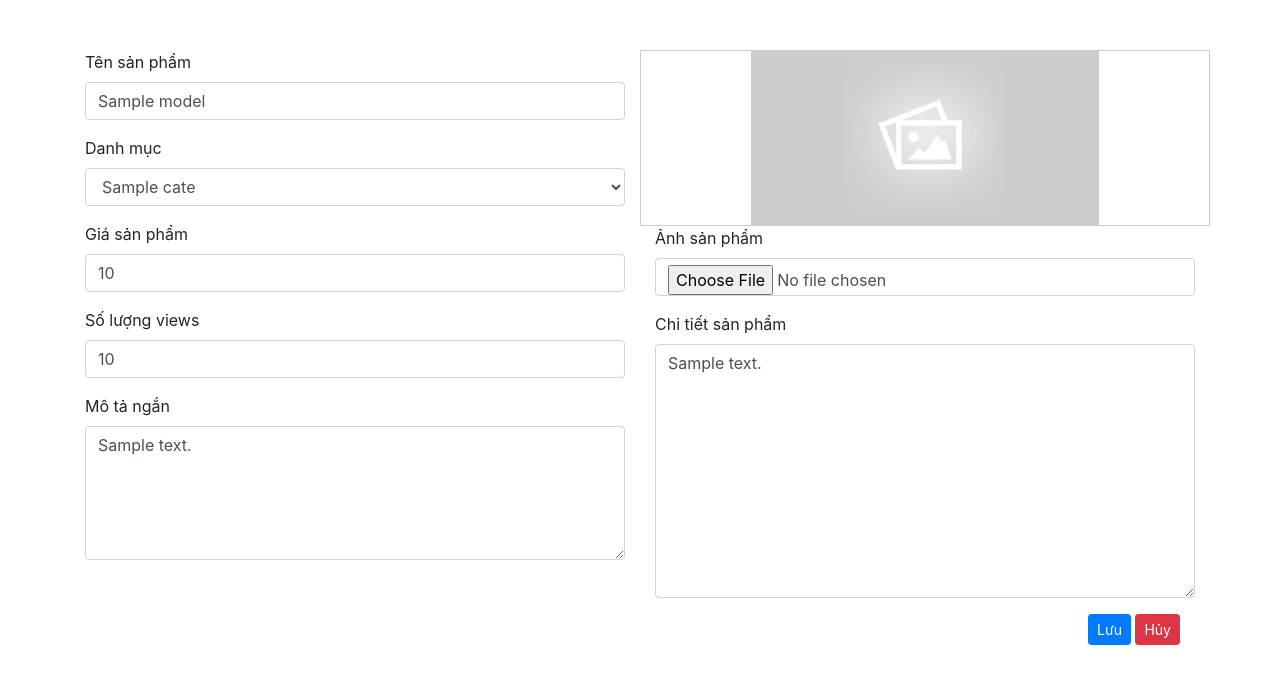
After one commit to thienth/pt14315-web-php2, a PHP site: the page made by lesson3-mvc/views/home/edit-product.php in a window 1280 px wide. The commit adds this page. Shown: the top 684 px of the page. Run offline with PHP 8.4, Linux system fonts and the light colour scheme; the template is opened without the code that fills it: most values are stand-ins (such as "Sample title", 1, 10 or a date in 2020); some libraries are stand-ins or nearby versions.

Commit message:
edit product form

```diff
--- a/lesson3-mvc/index.php
+++ b/lesson3-mvc/index.php
@@ -30,6 +30,10 @@ switch ($url) {
 		$ctr = new ProductController();
 		$ctr->addForm();
 		break;
+	case 'edit-product':
+		$ctr = new ProductController();
+		$ctr->editForm();
+		break;
 	case 'save-product':
 		$ctr = new ProductController();
 		$ctr->saveProduct();
--- /dev/null
+++ b/lesson3-mvc/views/home/edit-product.php
@@ -0,0 +1,163 @@
+<!doctype html>
+<html lang="en">
+<head>
+    <meta charset="UTF-8">
+    <meta name="viewport"
+          content="width=device-width, user-scalable=no, initial-scale=1.0, maximum-scale=1.0, minimum-scale=1.0">
+    <meta http-equiv="X-UA-Compatible" content="ie=edge">
+    <title>Thêm sản phẩm</title>
+    <link rel="stylesheet" href="https://stackpath.bootstrapcdn.com/bootstrap/4.4.1/css/bootstrap.min.css" integrity="sha384-Vkoo8x4CGsO3+Hhxv8T/Q5PaXtkKtu6ug5TOeNV6gBiFeWPGFN9MuhOf23Q9Ifjh" crossorigin="anonymous">
+    <style>
+        .preview-img{
+            min-height: 137px;
+            border: 1px solid #ccc;
+        }
+        .product-form{
+            margin-top: 50px;
+        }
+    </style>
+</head>
+<body>
+    <div class="container product-form">
+        <form id="edit-product-form" action="<?php echo BASE_URL . 'save-edit-product'?>" method="post" enctype="multipart/form-data">
+            <div class="row">
+                <div class="col-6">
+                    <div class="form-group">
+                        <label for="">Tên sản phẩm</label>
+                        <input type="text" name="name" placeholder="Nhập tên sản phẩm"
+                               value="<?= $model->name ?>"
+                               class="form-control">
+                    </div>
+                    <div class="form-group">
+                        <label for="">Danh mục</label>
+                        <select name="cate_id" class="form-control">
+                            <?php foreach ($cates as $ca):?>
+                                <option value="<?php echo $ca->id?>"><?php echo $ca->cate_name?></option>
+                            <?php endforeach;?>
+                        </select>
+                    </div>
+                    <div class="form-group">
+                        <label for="">Giá sản phẩm</label>
+                        <input type="number" name="price" placeholder="Nhập giá sản phẩm"
+                               value="<?= $model->price ?>"
+                               class="form-control">
+                    </div>
+                    <div class="form-group">
+                        <label for="">Số lượng views</label>
+                        <input type="number" name="views" placeholder="Nhập số lượt xem sản phẩm"
+                               value="<?= $model->views ?>"
+                               class="form-control">
+                    </div>
+                    <div class="form-group">
+                        <label for="">Mô tả ngắn</label>
+                        <textarea name="short_desc" class="form-control" rows="5"><?= $model->short_desc ?></textarea>
+                    </div>
+                </div>
+
+                <div class="col-6">
+                    <div class="preview-img row">
+                        <div class="col-8 offset-2">
+                            <img class="img-preview img-fluid" src="<?= BASE_URL . 'public/images/default-img.jpg'?>" alt="">
+                        </div>
+                    </div>
+                    <div class="form-group">
+                        <label for="">Ảnh sản phẩm</label>
+                        <input onchange="encodeImageFileAsURL(this)" type="file" name="image" class="form-control">
+                    </div>
+                    <div class="form-group">
+                        <label for="">Chi tiết sản phẩm</label>
+                        <textarea name="detail" class="form-control" rows="10"><?= $model->detail ?></textarea>
+                    </div>
+                </div>
+            </div>
+            <div class="col-12 d-flex justify-content-end">
+                <button class="btn btn-sm btn-primary" type="submit">Lưu</button>&nbsp;
+                <a href="<?php echo BASE_URL . 'san-pham'?>" class="btn btn-sm btn-danger">Hủy</a>
+            </div>
+        </form>
+    </div>
+
+
+    <script src="https://code.jquery.com/jquery-3.4.1.min.js" integrity="sha256-CSXorXvZcTkaix6Yvo6HppcZGetbYMGWSFlBw8HfCJo=" crossorigin="anonymous"></script>
+    <script src="https://cdn.jsdelivr.net/npm/popper.js@1.16.0/dist/umd/popper.min.js" integrity="sha384-Q6E9RHvbIyZFJoft+2mJbHaEWldlvI9IOYy5n3zV9zzTtmI3UksdQRVvoxMfooAo" crossorigin="anonymous"></script>
+    <script src="https://stackpath.bootstrapcdn.com/bootstrap/4.4.1/js/bootstrap.min.js" integrity="sha384-wfSDF2E50Y2D1uUdj0O3uMBJnjuUD4Ih7YwaYd1iqfktj0Uod8GCExl3Og8ifwB6" crossorigin="anonymous"></script>
+    <script src="https://cdnjs.cloudflare.com/ajax/libs/jquery-validate/1.19.1/jquery.validate.min.js"></script>
+    <script src="https://cdnjs.cloudflare.com/ajax/libs/jquery-validate/1.19.1/additional-methods.min.js"></script>
+    <script>
+
+        //jQuery.validator.addMethod("checkProductName", function(value, element) {
+        //    var proName = element.value;
+        //    var requestUrl = "<?//= BASE_URL . 'check-product-existed?name='?>//" + proName;
+        //    var resultData = true;
+        //    fetch(requestUrl)
+        //        .then((response) => {
+        //            return response.json();
+        //        })
+        //        .then((result) => {
+        //            resultData = result;
+        //        });
+        //    return resultData;
+        //
+        //}, "demo error text");
+        function encodeImageFileAsURL(element) {
+            var file = element.files[0];
+            if(file === undefined){
+                $(".preview-img img").attr('src', "<?= BASE_URL . 'public/images/default-img.jpg'?>");
+            }else{
+                var reader = new FileReader();
+                reader.onloadend = function() {
+                    if(reader.result){
+                        $(".preview-img img").attr('src', reader.result);
+                    }
+                }
+                reader.readAsDataURL(file);
+            }
+        }
+
+        // tên sp: phải nhập
+        // độ dài tối đa = 50
+
+        // giá: phải nhập
+        // giá tối thiểu: 1
+        // lượt views: o bắt buộc nhập
+        // nếu nhập thì phải là số dương
+
+        // ảnh: bắt buộc nhập
+        // định dạng ảnh (chỉ cho phép nhập các file đuôi jpg, png, jpeg, gif)
+        $('#add-product-form').validate({
+            rules:{
+                name: {
+                    // checkProductName: true,
+                    required: true,
+                    rangelength: [4, 20],
+                    remote: {
+                        url: "<?= BASE_URL . 'check-product-existed' ?>",
+                        type: "get",
+                        dataType: "jsonp",
+                        data: {
+                            name:  function(){
+                                return $("[name='name']").val()
+                            }
+                        }
+                    }
+                },
+                price: {
+                    required: true,
+                    min: 1
+                }
+            },
+            messages:{
+                name: {
+                    required: 'Vui lòng nhập tên sản phẩm',
+                    rangelength: "Tên sản phẩm nằm trong khoảng 4-20 ký tự",
+                    remote: "Tên sản phẩm đã tồn tại, vui lòng chọn tên khác"
+                },
+                price: {
+                    required: 'Vui lòng nhập giá sản phẩm',
+                    min: "Giá sản phẩm ít nhất bằng 1"
+                }
+            }
+        });
+    </script>
+</body>
+</html>
--- a/lesson3-mvc/views/home/list-product.php
+++ b/lesson3-mvc/views/home/list-product.php
@@ -46,7 +46,7 @@
         </div>
     </div>
 
-    <script src="https://code.jquery.com/jquery-3.4.1.slim.min.js" integrity="sha384-J6qa4849blE2+poT4WnyKhv5vZF5SrPo0iEjwBvKU7imGFAV0wwj1yYfoRSJoZ+n" crossorigin="anonymous"></script>
+    <script src="https://code.jquery.com/jquery-3.4.1.min.js" integrity="sha256-CSXorXvZcTkaix6Yvo6HppcZGetbYMGWSFlBw8HfCJo=" crossorigin="anonymous"></script>
     <script src="https://cdn.jsdelivr.net/npm/popper.js@1.16.0/dist/umd/popper.min.js" integrity="sha384-Q6E9RHvbIyZFJoft+2mJbHaEWldlvI9IOYy5n3zV9zzTtmI3UksdQRVvoxMfooAo" crossorigin="anonymous"></script>
 <script src="https://stackpath.bootstrapcdn.com/bootstrap/4.4.1/js/bootstrap.min.js" integrity="sha384-wfSDF2E50Y2D1uUdj0O3uMBJnjuUD4Ih7YwaYd1iqfktj0Uod8GCExl3Og8ifwB6" crossorigin="anonymous"></script>
 </body>
```
Also changed, not shown: lesson3-mvc/controllers/ProductController.php (+8 -0 lines), lesson3-mvc/models/BaseModel.php (+9 -0 lines).
